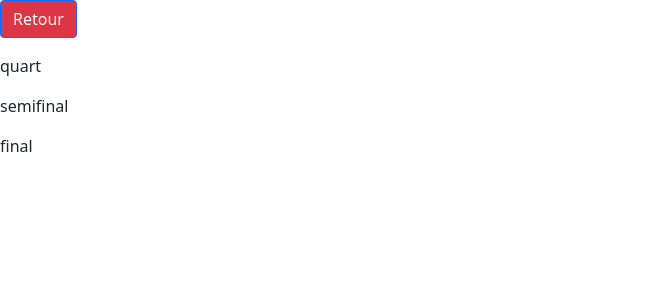
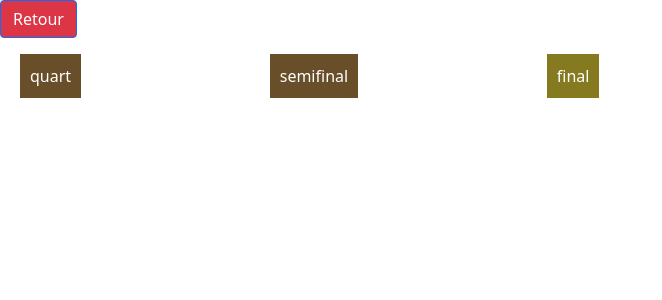
Before and after one commit to AntoineSimonot/centuryProjectPROPRE, a PHP site: template App/View/generalData/tournament-brackets.html.twig in a window 1280 px wide. Shown: the top 300 px of the page, without its empty margins (0-662 px from the left). Run offline with PHP 8.4, Linux system fonts and the light colour scheme; the template is opened without the code that fills it, so the values that code supplies are empty; some libraries are stand-ins or nearby versions.

Commit message:
fix edit User + bracket Style

```diff
--- a/App/Controller/TeamController.php
+++ b/App/Controller/TeamController.php
@@ -49,7 +49,7 @@ class TeamController extends Controller
         }
 
         $MatchController->createMatchs($id);
-        // header('Location: /myTournaments');
+        header('Location: /myTournaments');
     }
 
     public function getTeamsName($id)
--- a/App/Controller/TournamentController.php
+++ b/App/Controller/TournamentController.php
@@ -28,13 +28,14 @@ class TournamentController extends Controller
         if (isset($_SESSION["admin"])){
             return $this->renderTemplate('Account/Admin/Page/admin.html', [
                 'account' =>  $_SESSION["userEmail"],
-                'tournaments' => $tournaments
+                'tournaments' => $tournaments,
+                'Admin' => isset($_SESSION["admin"])
             ]);
         }
         else{
             return $this->renderTemplate('Account/User/Page/account-bienvenue.html', [
                 'account' =>  $_SESSION,
-                'tournaments' => $tournaments
+                'tournaments' => $tournaments,
             ]);
         }
 
--- a/App/View/Template/tournament-list.html.twig
+++ b/App/View/Template/tournament-list.html.twig
@@ -9,7 +9,9 @@
                     <p class="price"><span>Places disponibles : </span> {{ tournament.places}}</p>
                     <div>
                        <p ><a href="/tournament/{{tournament.id}}" class="btn btn-primary btnLookTournament bg-warning">Voir le tournoi</a></p>
-                       <p><a href="/admin/homepage/edit/{{tournament.id}}" class="btn btn-primary btnEdit bg-info">Edit</a> </p>
+                       {% if Admin == 1 %}
+                            <p><a href="/admin/homepage/edit/{{tournament.id}}" class="btn btn-primary btnEdit bg-info">Edit</a> </p>
+                       {% endif %}
                     </div>
                 </div>
             </div>
--- a/App/View/generalData/tournament-brackets.html.twig
+++ b/App/View/generalData/tournament-brackets.html.twig
@@ -5,30 +5,40 @@
     <meta http-equiv="X-UA-Compatible" content="IE=edge">
     <meta name="viewport" content="width=device-width, initial-scale=1.0">
     <link href="https://cdn.jsdelivr.net/npm/bootstrap@5.0.0-beta3/dist/css/bootstrap.min.css" rel="stylesheet" integrity="sha384-eOJMYsd53ii+scO/bJGFsiCZc+5NDVN2yr8+0RDqr0Ql0h+rP48ckxlpbzKgwra6" crossorigin="anonymous">
+    <link rel="stylesheet" href="/styleBracket.css">
     <title>Document</title>
 </head>
 <body>
     <p><a href="/tournament/{{urlId}}" class="btn btn-primary disconnect bg-danger">Retour</a></p>
 
+    <div class="bracket">
+        <div class="quart">
             <p>quart</p>
             {% for match in tournament["quaterfinals"]%}
             <li>{{ match.team1.name }} vs {{ match.team2.name }}</li>
             {% endfor %}
-
+        </div>
+        <div class="semi">
             <p>semifinal</p>
             {% for match in tournament["semifinal"]%}
             <li>{{ match.team1.name }} vs {{ match.team2.name }}</li>
             {% endfor %}
-
+        </div>
+        <div class="final">
             <p>final</p>
             {% for match in tournament["final"]%}
             <li>{{ match.team1.name }} vs {{ match.team2.name }}</li>
             {% endfor %}
-
+        </div>
+        <div class="winner">
             {% if winner[7] is defined %}
             <p>Winner</p>
             <li>{{winner[7].name }}</li>
             {% endif %}
+        </div>
+    </div>
+
+
 
 
     {% if Admin == true %}
--- a/App/View/generalData/users-of-team.html
+++ b/App/View/generalData/users-of-team.html
@@ -12,7 +12,6 @@
     <ul class="list-group">
     {% for user in team %}
         <li class="list-group-item" style="width: 40%; font-size:58px;">{{user.pseudo}}</li>
-
     {% endfor %}
     </ul>
     <br>
--- /dev/null
+++ b/public/styleBracket.css
@@ -0,0 +1,47 @@
+.bracket{
+    display: flex;
+    width: 60%;
+    justify-content: space-between;
+    margin-left: 20px;
+    position: relative;
+}
+
+.bracket > div{
+    display: flex;
+    flex-direction: column;
+    align-items: center;
+}
+form{
+    margin-top: 40px;
+    margin-left: 20px;
+}
+
+.winner > p{
+    background-color: rgb(210, 162, 30);
+    color: white;
+    padding: 10px;
+}
+
+
+
+
+.final > p{
+ background-color: rgb(133, 122, 31);
+ color: white;
+ padding: 10px;
+ z-index: 1;
+
+}
+
+.semi > p{
+    background-color: rgb(105, 78, 42);
+    color: white;
+    padding: 10px;
+}
+
+.quart > p{
+    background-color: rgb(105, 78, 42);
+    color: white;
+    padding: 10px;
+    z-index: 1;
+}
```
Also changed, not shown: App/View/Login-Register/account-register.html.twig (+0 -10 lines), public/styleCardTounament.css (+4 -6 lines), public/btn.css (line endings or trailing spaces). Lines whose indentation alone changed are shown as unchanged.
